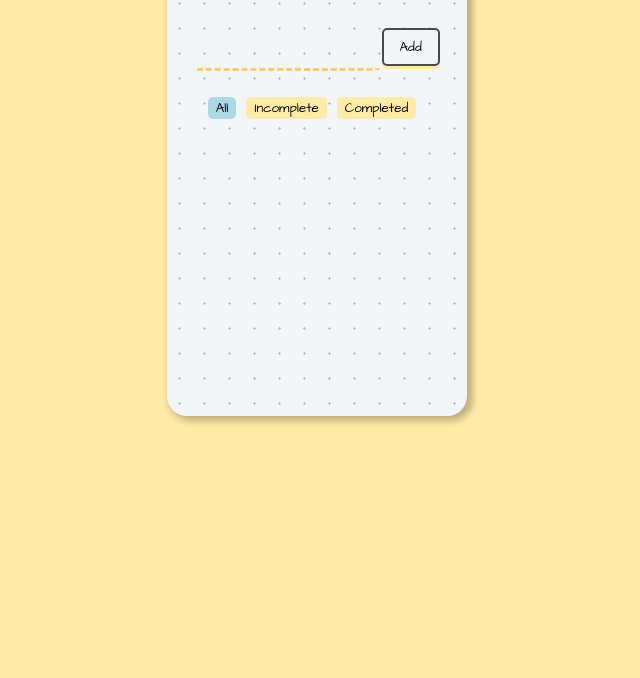
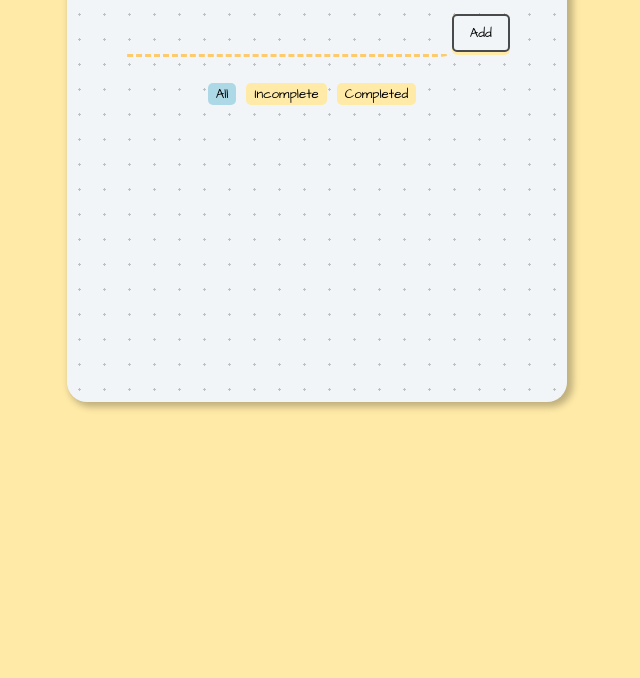
Before and after one commit to DarcXnite/todo-app-v2, a React app: page / in a window 1280 px wide. Shown: the part 122-800 px from the top of the page, without its empty margins (323-963 px from the left). Built offline with nearby package versions, Linux system fonts and the light colour scheme.

Commit message:
second commit

```diff
--- a/public/styles.css
+++ b/public/styles.css
@@ -3,7 +3,6 @@ body {
   min-height: 70vh;
   padding: 1rem;
   box-sizing: border-box;
-  display: flex;
   justify-content: center;
   align-items: center;
   color: hsl(198, 1%, 29%);
@@ -18,6 +17,7 @@ body {
   min-height: 500px;
   max-width: 500px;
   min-width: 250px;
+  margin: auto;
   background: #f1f5f8;
   background-image: radial-gradient(#bfc0c1 7.2%, transparent 0);
   background-size: 25px 25px;
@@ -26,6 +26,7 @@ body {
   padding: 1rem;
   box-sizing: border-box;
 }
+
 .heading {
   display: flex;
   align-items: center;
--- a/src/index.js
+++ b/src/index.js
@@ -3,9 +3,3 @@ import ReactDOM from "react-dom";
 import TodoApp from "./components/TodoApp";
 
 ReactDOM.render(<TodoApp />, document.getElementById("root"));
-
-//CHALLENGE: Make this app work by applying what you've learnt.
-//1. When new text is written into the input, its state should be saved.
-//2. When the add button is pressed, the current data in the input should be
-//added to an array.
-//3. The <ul> should display all the array items as <li>s
```
